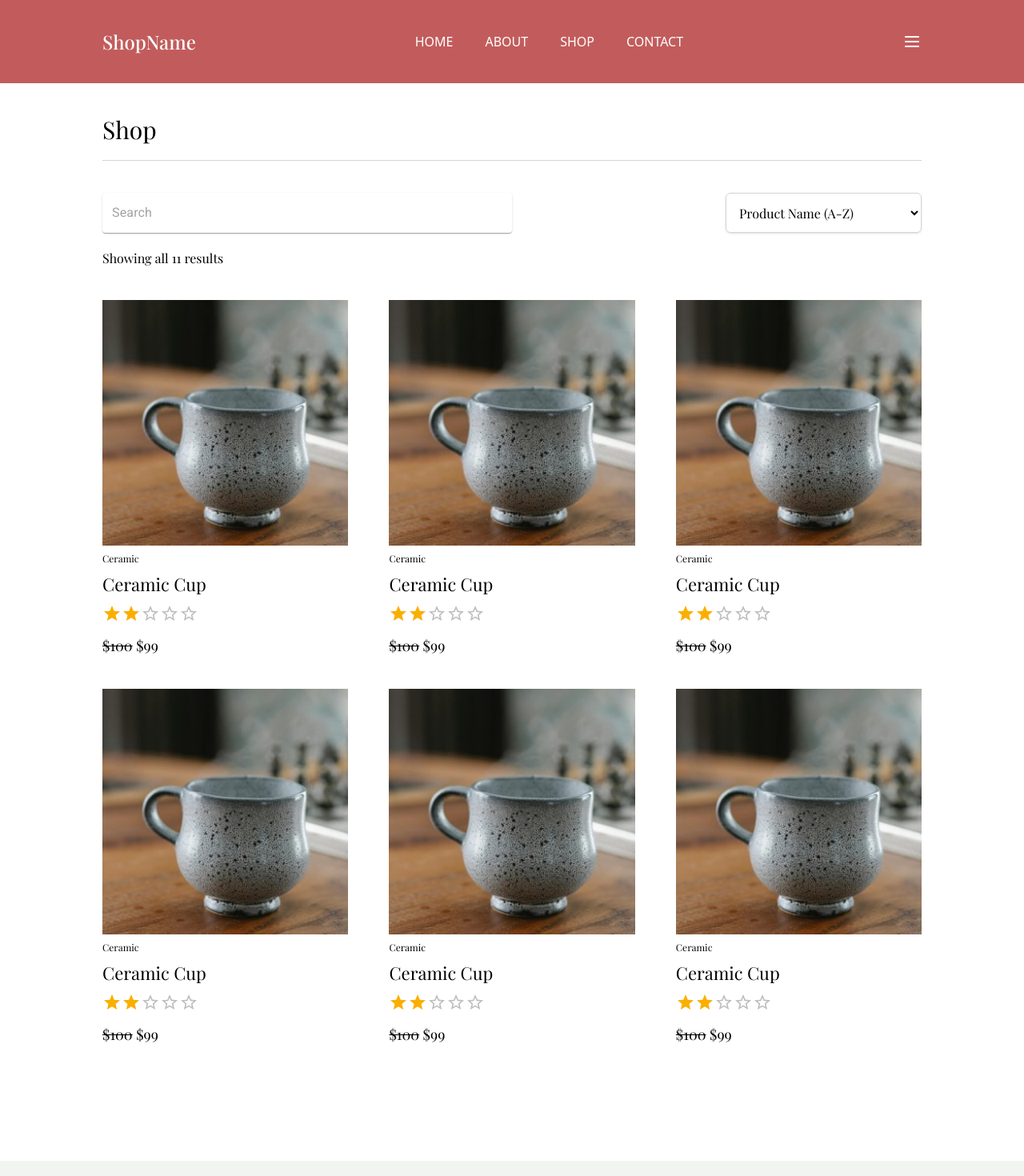
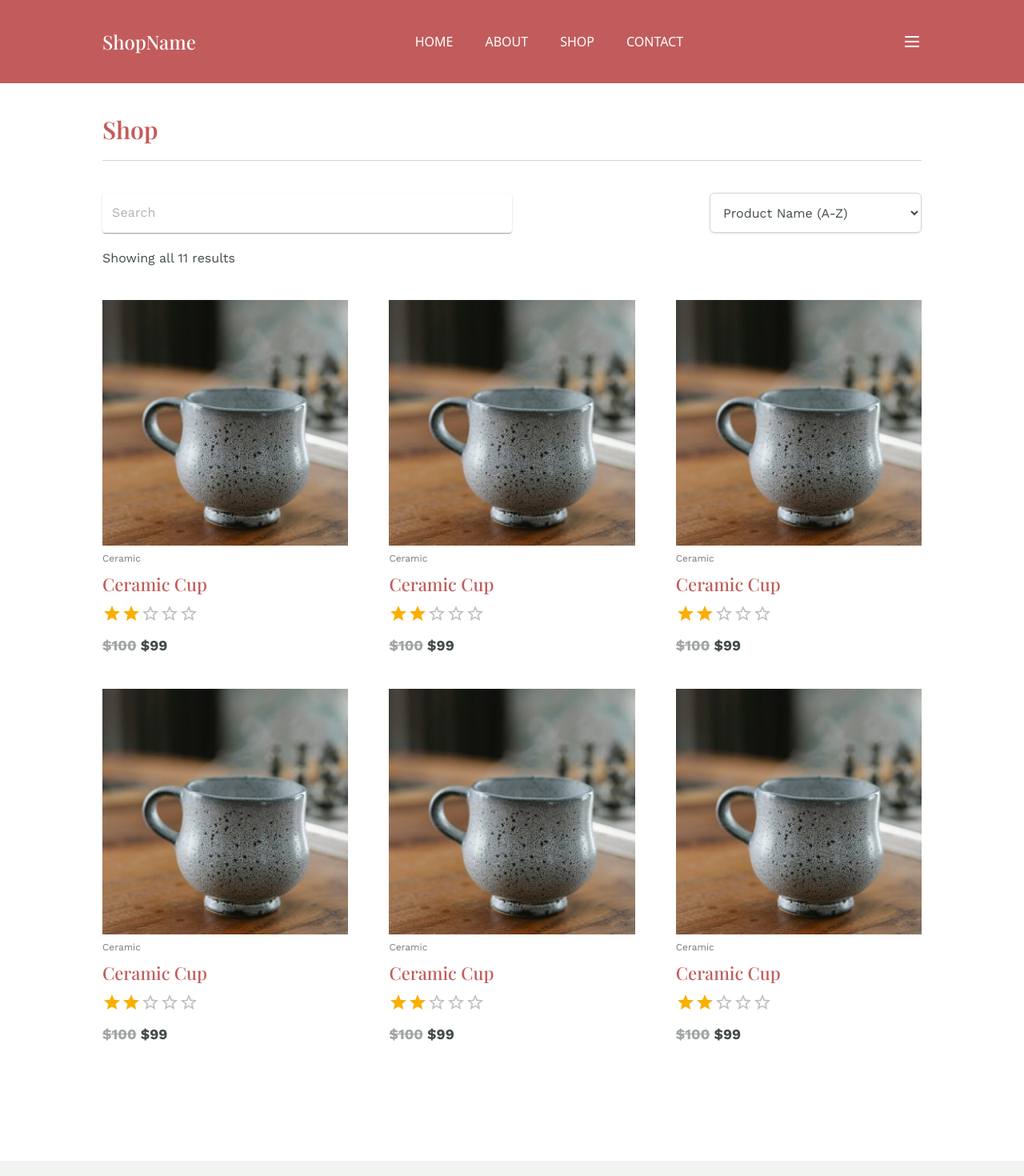
Before and after one commit to Vinzecta/Web-Project, a Next.js app in the folder next-web/: page /shop in a window 1280 px wide. Shown: the top 1470 px of the page at 80% size. Built offline with nearby package versions, Linux system fonts and the light colour scheme; some icons are missing.

Commit message:
Finish contact us font modification

```diff
--- a/next-web/src/app/contact/Info.jsx
+++ b/next-web/src/app/contact/Info.jsx
@@ -3,36 +3,43 @@ import Email from "../../../public/gmail.svg"
 import Phone from "../../../public/phone.svg"
 import "./Info.css"
 import Image from "next/image"
+import { Work_Sans } from "next/font/google";
+
+const workSans = Work_Sans({
+  subsets: ["latin"],
+  weight: ["400", "500", "600", "700"],
+  variable: "--font-work-sans",
+});
 
 function Info() {
     return (
         <section className="w-[80%] mx-auto py-20 flex justify-between gap-5" id="info-section">
             <div className="flex flex-col gap-5 w-[35%]" id="left">
-                <h2 className="text-5xl" id="info-title">Get In Touch!</h2>
-                <p className="text-base" id="info-content">Share some details here. This is Flexible section where you can share anything you want. It could be details or some information.</p>
+                <h2 className="text-5xl font-medium text-[#C25C5C]" id="info-title">Get In Touch!</h2>
+                <p className={`text-base font-normal text-[#424b4a] ${workSans.className}`} id="info-content">Share some details here. This is Flexible section where you can share anything you want. It could be details or some information.</p>
 
                 <div className="flex flex-col">
                     <div className="flex gap-2 py-5 border-b">
                         <Image src={Email} alt="Gmail" className="w-[18px] icon"/>
                         <div>
-                            <h3 className="text-sm info">EMAIL</h3>
-                            <p className="text-base detail">vinhtran23042004@gmail.com</p>
+                            <h3 className={`text-sm info font-normal text-[#C25C5C] ${workSans.className}`}>EMAIL</h3>
+                            <p className={`text-base detail font-normal text-[#424b4a] ${workSans.className}`}>vinhtran23042004@gmail.com</p>
                         </div>
                     </div>
 
                     <div className="flex gap-2 py-5 border-b">
                         <Image src={Phone} alt="Phone Number" className="w-[18px] icon"/>
                         <div>
-                            <h3 className="text-sm info">PHONE NUMBER</h3>
-                            <p className="text-base detail">0366150204</p>
+                            <h3 className={`text-sm info font-normal text-[#C25C5C] ${workSans.className}`}>PHONE NUMBER</h3>
+                            <p className={`text-base detail font-normal text-[#424b4a] ${workSans.className}`}>0366150204</p>
                         </div>
                     </div>
 
                     <div className="flex gap-2 py-5 border-b">
                         <Image src={Address} alt="Address" className="w-[18px] icon"/>
                         <div>
-                            <h3 className="text-sm info">ADDRESS</h3>
-                            <p className="text-base detail">Binh Tan District, HCMC</p>
+                            <h3 className={`text-sm info font-normal text-[#C25C5C] ${workSans.className}`}>ADDRESS</h3>
+                            <p className={`text-base detail font-normal text-[#424b4a] ${workSans.className}`}>Binh Tan District, HCMC</p>
                         </div>
                     </div>
 
@@ -52,29 +59,29 @@ function Info() {
             </div>
 
             <form className="flex flex-col gap-5 w-[65%] p-10 bg-[#F1F4F1] h-fit" id="right">
-                    <label className="text-base contact-info">Name <span className="text-[red]">*</span></label>
-                    <div className="flex gap-10" id="name-section">
-                        <div className="flex flex-col gap-2 w-[50%] name-detail">
+                    <label className={`text-base contact-info text-[#424b4a] font-bold ${workSans.className}`}>Name <span className="text-[red]">*</span></label>
+                    <div className="flex justify-between" id="name-section">
+                        <div className="flex flex-col gap-2 w-[45%] name-detail">
                             <input type="text" className="bg-[white] h-[50px] px-3 border border-gray-300 border-opacity-50"></input>
-                            <label className="text-xs">First</label>
+                            <label className={`text-xs text-[#424b4a] font-normal ${workSans.className}`}>First</label>
                         </div>
 
-                        <div className="flex flex-col gap-2 w-[50%] name-detail">
+                        <div className="flex flex-col gap-2 w-[45%] name-detail">
                             <input type="text" className="bg-[white] h-[50px] px-3 border border-gray-300 border-opacity-50"></input>
-                            <label className="text-xs">Last</label>
+                            <label className={`text-xs text-[#424b4a] font-normal ${workSans.className}`}>Last</label>
                         </div>
                     </div>
 
-                    <label className="text-base contact-info">Email <span className="text-[red]">*</span></label>
+                    <label className={`text-base contact-info text-[#424b4a] font-bold ${workSans.className}`}>Email <span className="text-[red]">*</span></label>
                     <input type="text" className="bg-[white] h-[50px] px-3 border border-gray-300 border-opacity-50"></input>
 
-                    <label className="text-base contact-info">Title <span className="text-[red]">*</span></label>
+                    <label className={`text-base contact-info text-[#424b4a] font-bold ${workSans.className}`}>Title <span className="text-[red]">*</span></label>
                     <input type="text" className="bg-[white] h-[50px] px-3 border border-gray-300 border-opacity-50"></input>
 
-                    <label className="text-base contact-info">Description <span className="text-[red]">*</span></label>
+                    <label className={`text-base contact-info text-[#424b4a] font-bold ${workSans.className}`}>Description <span className="text-[red]">*</span></label>
                     <textarea className="bg-[white] h-[120px] px-3 py-3 border border-gray-300 border-opacity-50"></textarea>
 
-                    <button type="submit" className="border text-base w-[25%] py-3 border-[#C25C5C] text-[#C25C5C]" id="submit">SUBMIT</button>
+                    <button type="submit" className={`text-base w-fit p-3 text-center border banner-p text-[#C25C5C] border-[#C25C5C] font-medium ${workSans.className} hover:bg-[#C25C5C] hover:text-white delay-75 duration-300 flex justify-center items-center`} id="submit">SUBMIT</button>
                 </form>
         </section>
     );
--- a/next-web/src/app/searches/Searches.jsx
+++ b/next-web/src/app/searches/Searches.jsx
@@ -11,14 +11,14 @@ export default function Search_Bar({placeholder, ...props}) {
   return (
     <Paper
       component="form"
-      sx={{ p: '2px 4px', display: 'flex', alignItems: 'center', width: 400 }}
+      sx={{ p: '2px 4px', display: 'flex', alignItems: 'center', width: 400}}
       id="search-bar"
     >
       {/* <IconButton sx={{ p: '10px' }} aria-label="menu">
         <MenuIcon />
       </IconButton> */}
       <InputBase
-        sx={{ ml: 1, flex: 1 }}
+        sx={{ ml: 1, flex: 1, fontFamily: 'Work Sans', fontWeight:'400', color:"#424b4a"}}
         placeholder={placeholder}
         inputProps={{ 'aria-label': 'search google maps' }}
       />
--- a/next-web/src/app/shop/page.jsx
+++ b/next-web/src/app/shop/page.jsx
@@ -7,6 +7,13 @@ import Pagination from "../pagination/Pagination";
 import Search_Bar from "../searches/Searches"
 import "./Shop.css"
 import Image from "next/image";
+import { Work_Sans } from "next/font/google";
+
+const workSans = Work_Sans({
+  subsets: ["latin"],
+  weight: ["400", "500", "600", "700"],
+  variable: "--font-work-sans",
+});
 
 function Shop() {
     return (
@@ -15,7 +22,7 @@ function Shop() {
 
             <section className="w-[80%] mx-auto pt-10">
                 <div className="flex justify-between pb-5 border-b border-gray-300 border-opacity-50">
-                    <h2 className="text-3xl">Shop</h2>
+                    <h2 className="text-3xl font-semibold text-[#C25C5C]">Shop</h2>
                     {/* <div className="flex">
                         <input type='text' className="bg-[white] h-[50px] px-3 border border-gray-300 border-opacity-50"/>
                         <Image src={Search} alt="Search Icon" className="w-[24px]" />
@@ -25,64 +32,64 @@ function Shop() {
                 <div className="pt-10 flex flex-col gap-5">
                     <div className="flex justify-between" id="search-display">
                         <Search_Bar placeholder="Search" />
-                        <select className=" px-3 h-[50px] border border-gray-300 rounded-md text-base shadow-sm focus:outline-none focus:ring-2 focus:ring-blue-500">
+                        <select className={`px-3 h-[50px] border border-gray-300 rounded-md text-base shadow-sm focus:outline-none focus:ring-2 focus:ring-blue-500 ${workSans.className} text-[#424b4a]`}>
                             <option>Product Name (A-Z)</option>
                             <option>Product Name (Z-A)</option>
                             <option>Released Date (Ascending)</option>
                             <option>Released Date (Descending)</option>
                         </select>
                     </div>
-                    <p className="text-base">Showing all 11 results</p>
+                    <p className={`text-base ${workSans.className} font-normal text-[#424b4a]`}>Showing all 11 results</p>
                 </div>
             </section>
 
             <section className="flex flex-wrap justify-between w-[80%] mx-auto pt-10">
                 <div className="w-[30%] h-fit flex flex-col gap-2 mb-10 product-container">
                     <Image src={Image7} alt="Image 7" className="w-full h-full object-cover"/>
-                    <p className="text-xs category">Ceramic</p>
-                    <h4 className="text-[22px] product">Ceramic Cup</h4>
+                    <p className={`text-xs category font-normal ${workSans.className} text-[#7A7A7A]`}>Ceramic</p>
+                    <h4 className="text-[22px] product font-medium text-[#C25C5C]">Ceramic Cup</h4>
                     <Rates/>
-                    <p className="text-lg price"><span className="line-through text-lg price">$100</span> $99</p>
+                    <p className={`text-lg price font-bold ${workSans.className} text-[#424b4a]`}><span className="line-through text-lg price text-[#a0a5a4]">$100</span> $99</p>
                 </div>
 
                 <div className="w-[30%] h-fit flex flex-col gap-2 mb-10 product-container">
                     <Image src={Image7} alt="Image 7" className="w-full h-full object-cover"/>
-                    <p className="text-xs category">Ceramic</p>
-                    <h4 className="text-[22px] product">Ceramic Cup</h4>
+                    <p className={`text-xs category font-normal ${workSans.className} text-[#7A7A7A]`}>Ceramic</p>
+                    <h4 className="text-[22px] product font-medium text-[#C25C5C]">Ceramic Cup</h4>
                     <Rates/>
-                    <p className="text-lg price"><span className="line-through text-lg price">$100</span> $99</p>
+                    <p className={`text-lg price font-bold ${workSans.className} text-[#424b4a]`}><span className="line-through text-lg price text-[#a0a5a4]">$100</span> $99</p>
                 </div>
 
                 <div className="w-[30%] h-fit flex flex-col gap-2 mb-10 product-container">
                     <Image src={Image7} alt="Image 7" className="w-full h-full object-cover"/>
-                    <p className="text-xs category">Ceramic</p>
-                    <h4 className="text-[22px] product">Ceramic Cup</h4>
+                    <p className={`text-xs category font-normal ${workSans.className} text-[#7A7A7A]`}>Ceramic</p>
+                    <h4 className="text-[22px] product font-medium text-[#C25C5C]">Ceramic Cup</h4>
                     <Rates/>
-                    <p className="text-lg price"><span className="line-through text-lg price">$100</span> $99</p>
+                    <p className={`text-lg price font-bold ${workSans.className} text-[#424b4a]`}><span className="line-through text-lg price text-[#a0a5a4]">$100</span> $99</p>
                 </div>
 
                 <div className="w-[30%] h-fit flex flex-col gap-2 mb-10 product-container">
                     <Image src={Image7} alt="Image 7" className="w-full h-full object-cover"/>
-                    <p className="text-xs category">Ceramic</p>
-                    <h4 className="text-[22px] product">Ceramic Cup</h4>
+                    <p className={`text-xs category font-normal ${workSans.className} text-[#7A7A7A]`}>Ceramic</p>
+                    <h4 className="text-[22px] product font-medium text-[#C25C5C]">Ceramic Cup</h4>
                     <Rates/>
-                    <p className="text-lg price"><span className="line-through text-lg price">$100</span> $99</p>
+                    <p className={`text-lg price font-bold ${workSans.className} text-[#424b4a]`}><span className="line-through text-lg price text-[#a0a5a4]">$100</span> $99</p>
                 </div>
 
                 <div className="w-[30%] h-fit flex flex-col gap-2 mb-10 product-container">
                     <Image src={Image7} alt="Image 7" className="w-full h-full object-cover"/>
-                    <p className="text-xs category">Ceramic</p>
-                    <h4 className="text-[22px] product">Ceramic Cup</h4>
+                    <p className={`text-xs category font-normal ${workSans.className} text-[#7A7A7A]`}>Ceramic</p>
+                    <h4 className="text-[22px] product font-medium text-[#C25C5C]">Ceramic Cup</h4>
                     <Rates/>
-                    <p className="text-lg price"><span className="line-through text-lg price">$100</span> $99</p>
+                    <p className={`text-lg price font-bold ${workSans.className} text-[#424b4a]`}><span className="line-through text-lg price text-[#a0a5a4]">$100</span> $99</p>
                 </div>
 
                 <div className="w-[30%] h-fit flex flex-col gap-2 mb-10 product-container">
                     <Image src={Image7} alt="Image 7" className="w-full h-full object-cover"/>
-                    <p className="text-xs">Ceramic</p>
-                    <h4 className="text-[22px] product">Ceramic Cup</h4>
+                    <p className={`text-xs category font-normal ${workSans.className} text-[#7A7A7A]`}>Ceramic</p>
+                    <h4 className="text-[22px] product font-medium text-[#C25C5C]">Ceramic Cup</h4>
                     <Rates/>
-                    <p className="text-lg price"><span className="line-through text-lg price">$100</span> $99</p>
+                    <p className={`text-lg price font-bold ${workSans.className} text-[#424b4a]`}><span className="line-through text-lg price text-[#a0a5a4]">$100</span> $99</p>
                 </div>
             </section>
 
```
